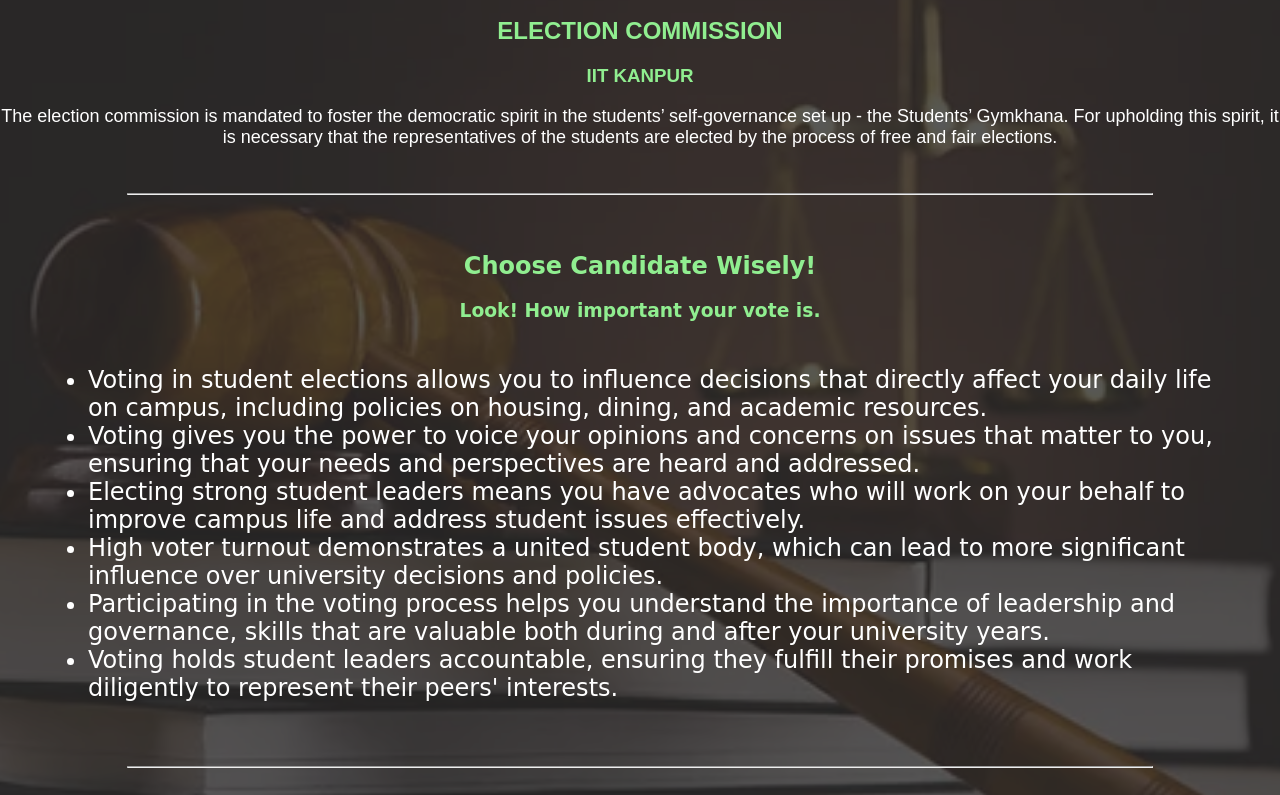
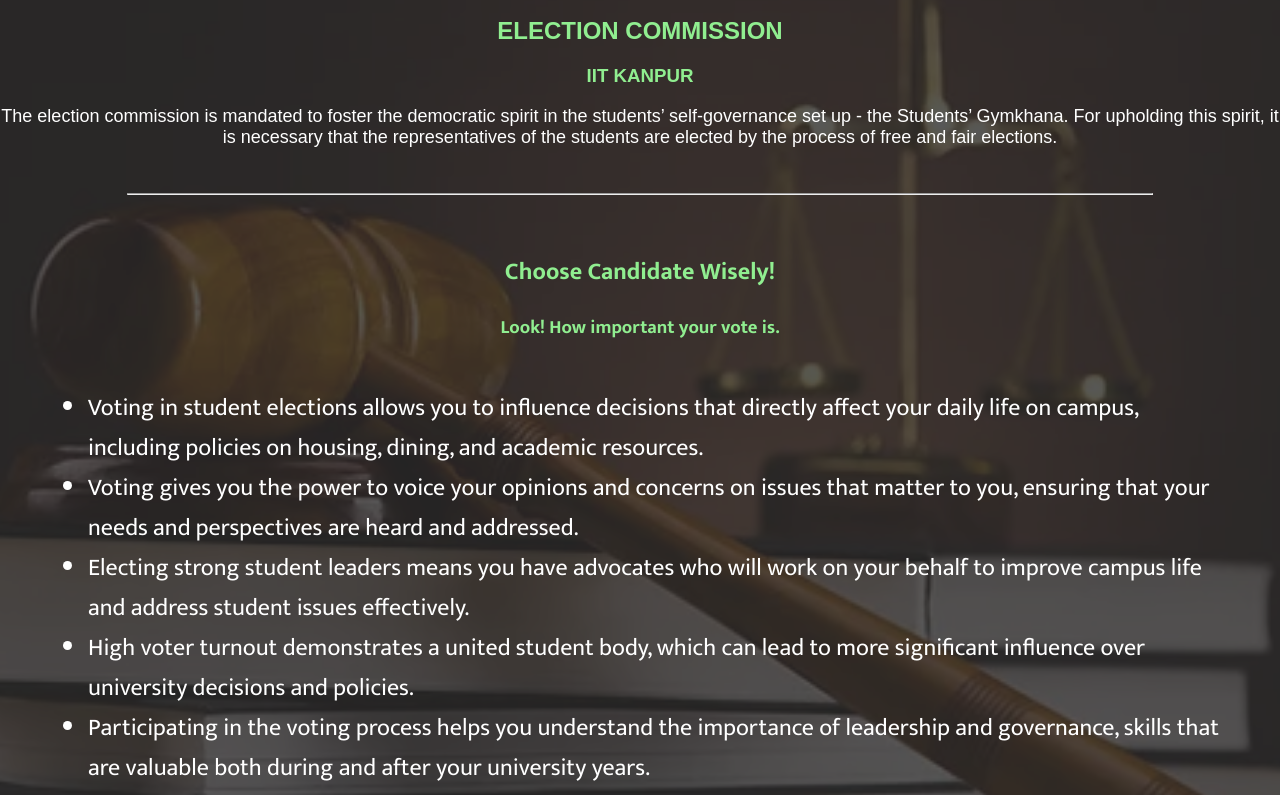
Before and after one commit to gsiddhi04/EC-Website, a plain HTML site: page index.html in a window 1280 px wide. Shown: the part 153-948 px from the top of the page. Drawn offline with Linux system fonts and the light colour scheme.

Commit message:
font change

```diff
--- a/styling/faqstyle.css
+++ b/styling/faqstyle.css
@@ -1,7 +1,8 @@
 @import url('https://fonts.googleapis.com/css2?family=Bodoni+Moda:opsz,wght@6..96,400;6..96,900&display=swap');
+@import url('https://fonts.googleapis.com/css2?family=Mukta:wght@200;300;400;500;600;700;800&display=swap');
 
 body {
-    font-family: "Baloo Bhai", cursive;
+    font-family: "Mukta", sans-serif;
     margin: 0;
     padding: 0;
     background: #010203;
--- a/styling/style.css
+++ b/styling/style.css
@@ -1,7 +1,10 @@
 /* Style for home page */
+
+@import url('https://fonts.googleapis.com/css2?family=Mukta:wght@200;300;400;500;600;700;800&display=swap');
+
 /* Body styling */
 body {
-  font-family: "Baloo Bhai", cursive;
+  font-family: "Mukta", sans-serif;
   color: lightgreen;
   margin: 0px;
   padding: 0px;
```
